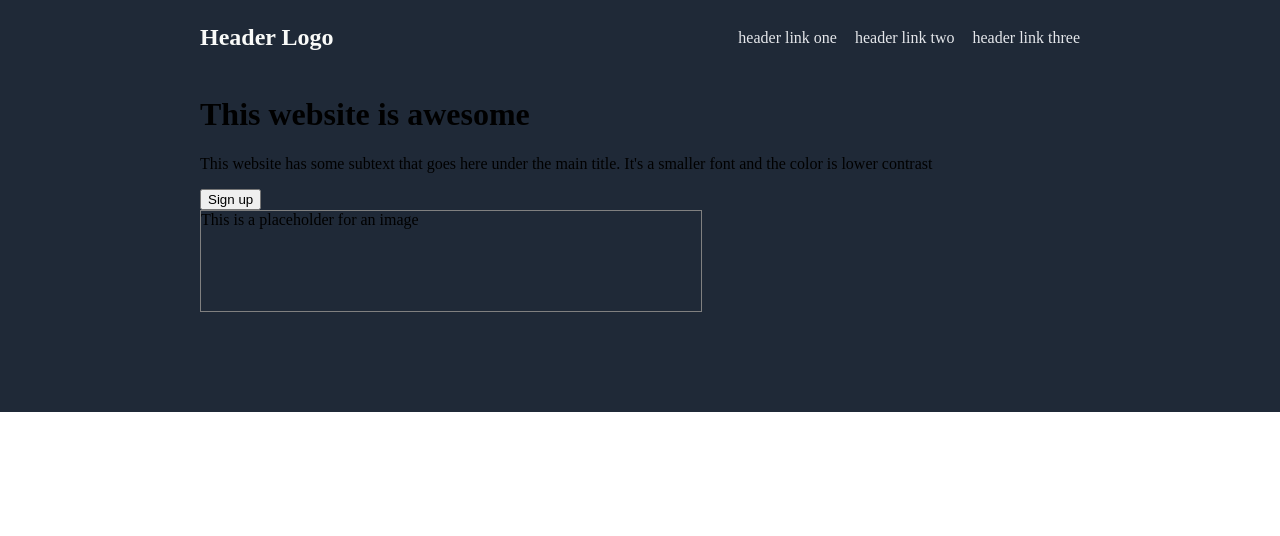
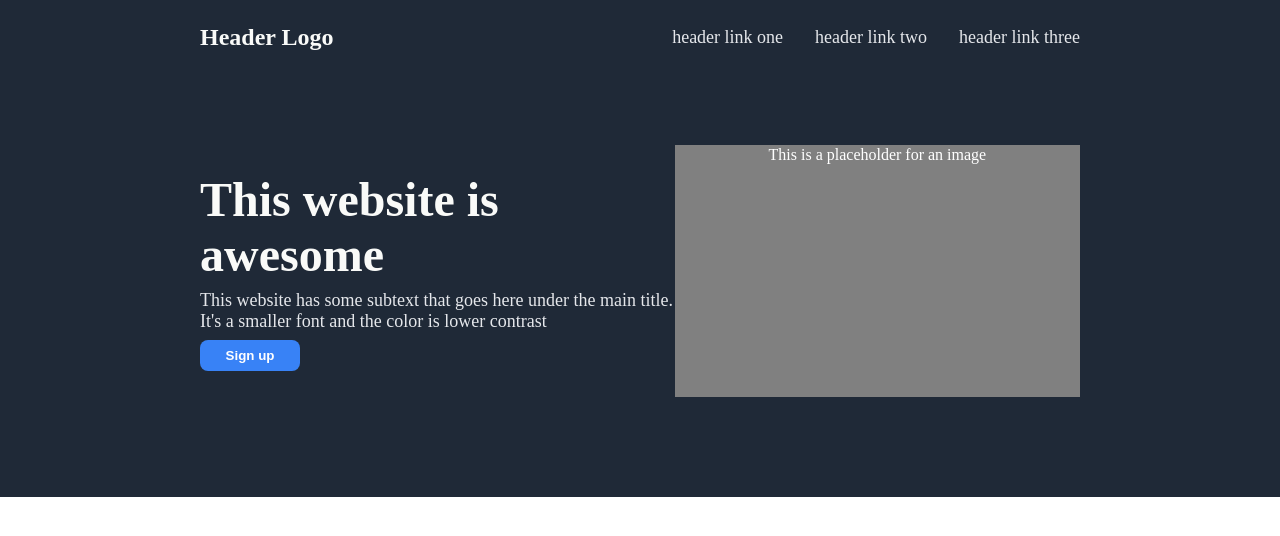
Before and after one commit to tovalh/Primera-Landing-Page, a plain HTML site: page index.html in a window 1280 px wide. Drawn offline with Linux system fonts and the light colour scheme.

Commit message:
Primera seccion completada

```diff
--- a/index.html
+++ b/index.html
@@ -20,10 +20,10 @@
         <div class="header-mid">
             <div class="mid">
                 <h1>This website is awesome</h1>
-                <p>This website has some subtext that goes here under the main title. It's a smaller font and the color is lower contrast</p>
+                <p class="parrafo">This website has some subtext that goes here under the main title. It's a smaller font and the color is lower contrast</p>
                 <button>Sign up</button>
             </div>
-            <div style="width:500px;height:100px;border:1px solid grey;">This is a placeholder for an image</div>
+            <div class="rec">This is a placeholder for an image</div>
         </div>
     </div>
 </body>
--- a/styles.css
+++ b/styles.css
@@ -7,11 +7,12 @@
 
   }
 
-ul{
+ul , .parrafo{
     list-style-type: none;
     display: flex;
-    gap: 18px;
+    gap: 32px;
     color: #e5e7eb;
+    font-size: 18px;
 }
 .header{
     display: flex;
@@ -23,3 +24,45 @@ ul{
     color: #f9faf8;
     font-size: 24px;
 }
+
+.header-mid{
+    display: flex;
+    justify-content: space-between;
+    align-items: center;
+    margin-top: 70px;
+}
+
+h1{
+    font-size: 48px;
+    font-weight: bolder;
+    color: #f9faf8;
+    margin: 0px
+}
+
+button{
+    max-width: 100px;
+    background-color: #3882f6;
+    border: 0;
+    border-radius: 8px;
+    color: white;
+    font-weight: bold;
+    padding: 8px 0px 8px 0px;
+}
+.mid{
+    display: flex;
+    flex-direction: column;
+    max-width: 500px;
+    justify-content: flex-start;
+}
+
+.parrafo{
+    margin: 8px 0px 8px 0px;
+}
+.rec{
+    color: white;
+    width:700px;
+    height:250px;
+    border:1px solid grey;
+    background-color: grey;
+    text-align: center;
+}
```
